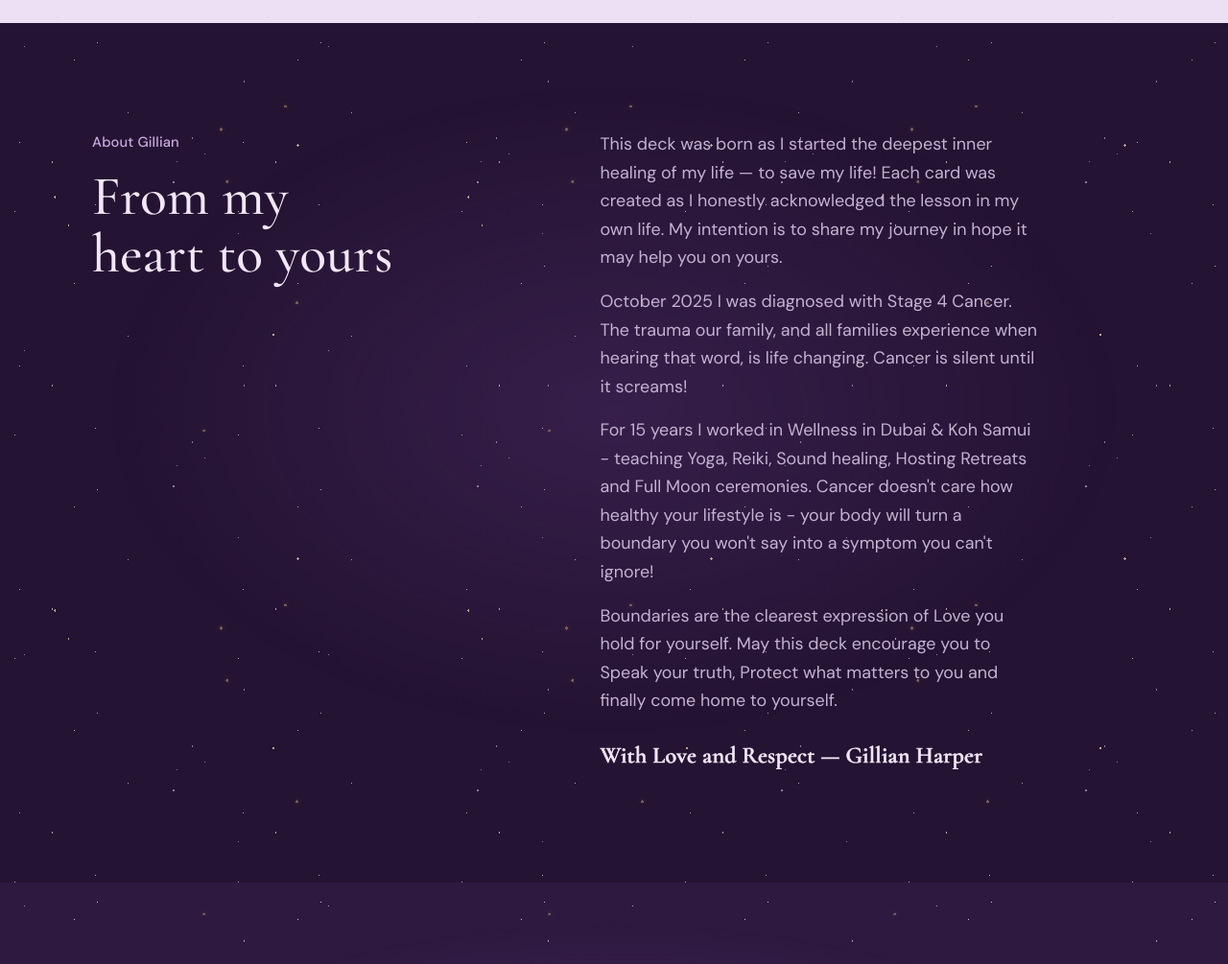
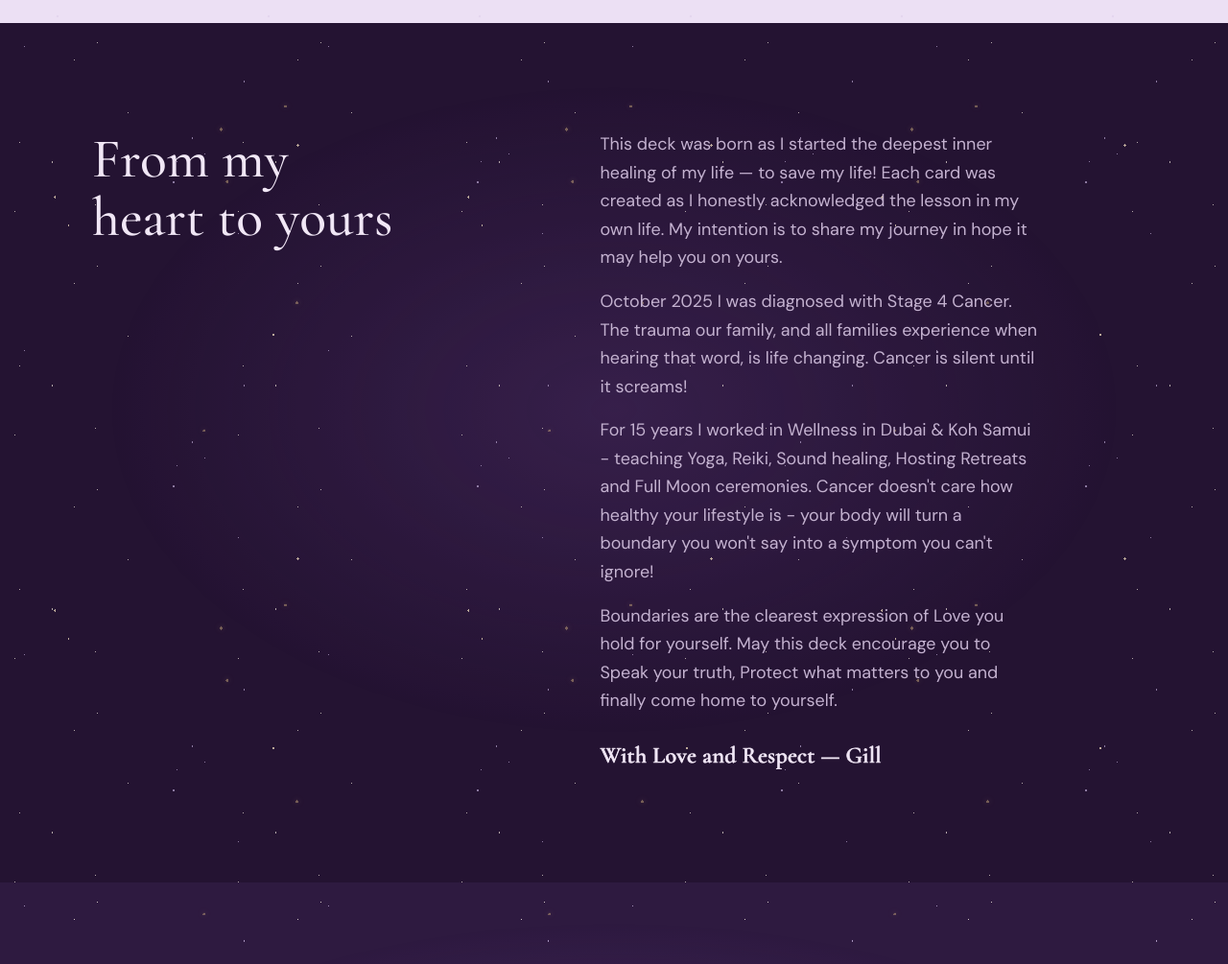
Before and after one commit to tezer66/mums-website, a plain HTML site: page index.html in a window 1280 px wide. Shown: the part 6400-7405 px from the top of the page at 96% size. Drawn offline with nearby package versions, Linux system fonts and the light colour scheme; files whose address does not match are found by name; a web font is replaced by a local one.

Commit message:
About section: drop label, sign off as Gill
Co-Authored-By: Claude Opus 5.5 <noreply@anthropic.com>
Claude-Session: https://claude.ai/code/session_01AShx5euLEbxFbNgpw1bQSJ

```diff
--- a/content/site.js
+++ b/content/site.js
@@ -20,7 +20,7 @@ window.HH_SITE = {
     "For 15 years I worked in Wellness in Dubai & Koh Samui - teaching Yoga, Reiki, Sound healing, Hosting Retreats and Full Moon ceremonies. Cancer doesn't care how healthy your lifestyle is - your body will turn a boundary you won't say into a symptom you can't ignore!",
     "Boundaries are the clearest expression of Love you hold for yourself. May this deck encourage you to Speak your truth, Protect what matters to you and finally come home to yourself."
   ],
-  "aboutSignoff": "With Love and Respect — Gillian Harper",
+  "aboutSignoff": "With Love and Respect — Gill",
   "connect": {
     "instagram": "harper.holistic",
     "email": "reikihealinggh@gmail.com",
--- a/index.html
+++ b/index.html
@@ -227,7 +227,6 @@
   <div class="hp-band hp-dark">
     <div class="wrap hp-about">
       <div>
-        <p class="hp-eyebrow">About Gillian</p>
         <h2 class="hp-h2">From my heart to yours</h2>
       </div>
       <div class="hp-about-text">
```
